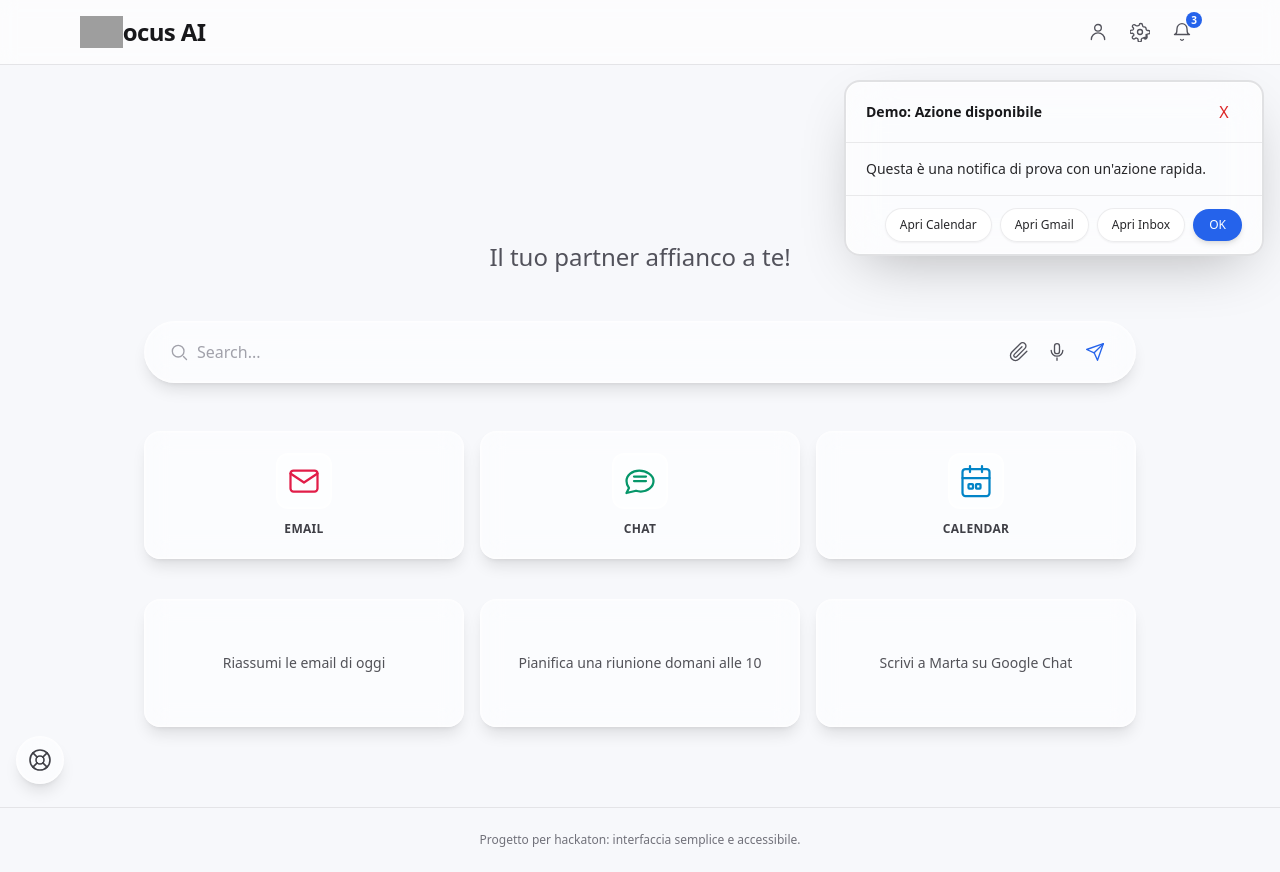
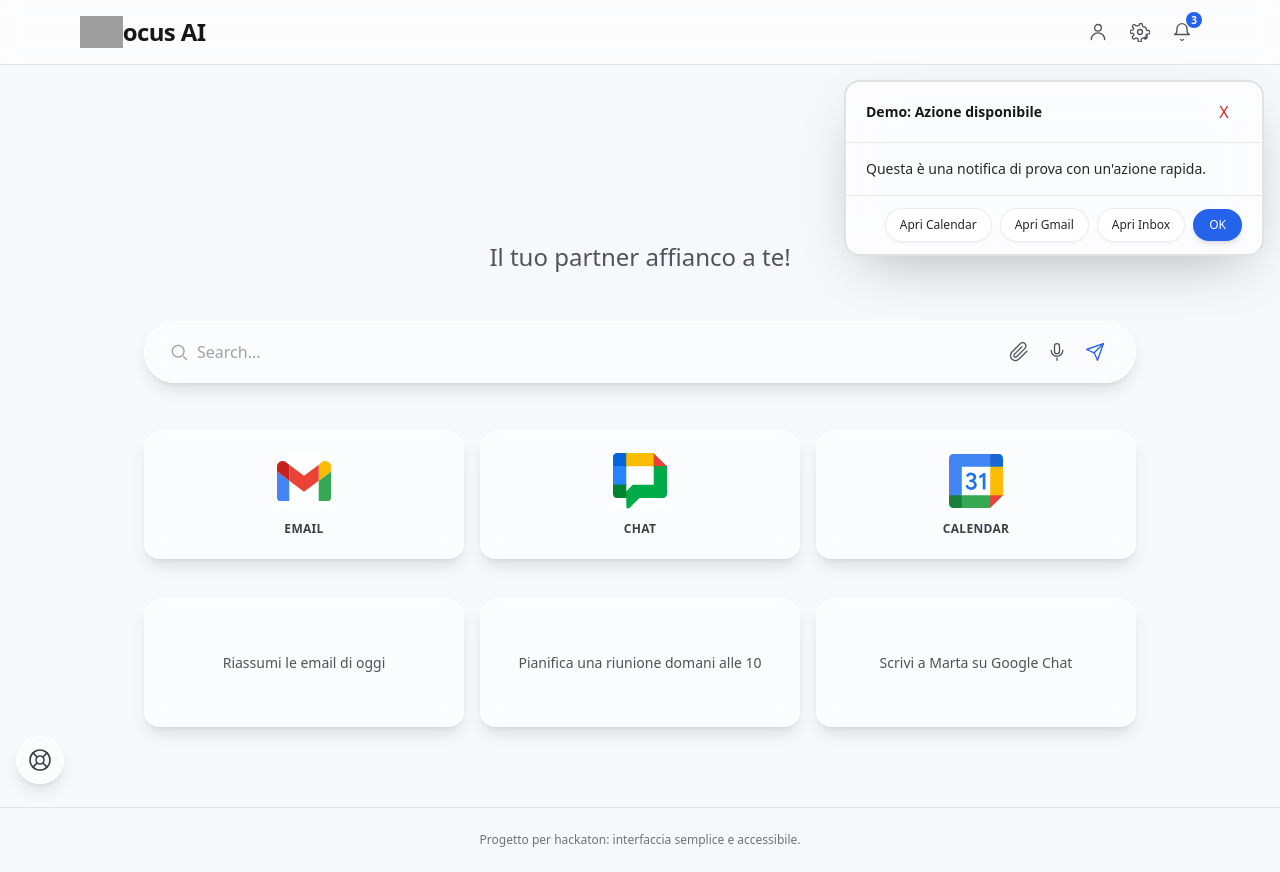
Before and after one commit to rvg07/locus_ai, a React (Vite) app: page / in a window 1280 px wide. Built offline with nearby package versions, Linux system fonts and the light colour scheme; no server answers; grey boxes are pictures that could not be loaded.

Commit message:
added new icons

```diff
--- a/src/icons/CalendarIcon.jsx
+++ b/src/icons/CalendarIcon.jsx
@@ -2,11 +2,31 @@ import React from 'react'
 
 export default function CalendarIcon(props) {
   return (
-    <svg {...props} viewBox="0 0 24 24" fill="none" stroke="currentColor" strokeWidth="1.5" strokeLinecap="round" strokeLinejoin="round">
-      <rect x="3" y="4" width="18" height="18" rx="2" />
-      <path d="M16 2v4M8 2v4M3 10h18" />
-      <rect x="7" y="14" width="3" height="3" rx=".5" />
-      <rect x="12" y="14" width="3" height="3" rx=".5" />
-    </svg>
+    <svg version="1.1" id="Livello_1" xmlns="http://www.w3.org/2000/svg" xmlns:xlink="http://www.w3.org/1999/xlink" x="0px" y="0px"
+	 viewBox="0 0 200 200" enable-background="new 0 0 200 200" xml:space="preserve">
+<g>
+	<g transform="translate(3.75 3.75)">
+		<path fill="#FFFFFF" d="M148.882,43.618l-47.368-5.263l-57.895,5.263L38.355,96.25l5.263,52.632l52.632,6.579l52.632-6.579
+			l5.263-53.947L148.882,43.618z"/>
+		<path fill="#1A73E8" d="M65.211,125.276c-3.934-2.658-6.658-6.539-8.145-11.671l9.132-3.763c0.829,3.158,2.276,5.605,4.342,7.342
+			c2.053,1.737,4.553,2.592,7.474,2.592c2.987,0,5.553-0.908,7.697-2.724s3.224-4.132,3.224-6.934c0-2.868-1.132-5.211-3.395-7.026
+			s-5.105-2.724-8.5-2.724h-5.276v-9.039H76.5c2.921,0,5.382-0.789,7.382-2.368c2-1.579,3-3.737,3-6.487
+			c0-2.447-0.895-4.395-2.684-5.855s-4.053-2.197-6.803-2.197c-2.684,0-4.816,0.711-6.395,2.145s-2.724,3.197-3.447,5.276
+			l-9.039-3.763c1.197-3.395,3.395-6.395,6.618-8.987c3.224-2.592,7.342-3.895,12.342-3.895c3.697,0,7.026,0.711,9.974,2.145
+			c2.947,1.434,5.263,3.421,6.934,5.947c1.671,2.539,2.5,5.382,2.5,8.539c0,3.224-0.776,5.947-2.329,8.184
+			c-1.553,2.237-3.461,3.947-5.724,5.145v0.539c2.987,1.25,5.421,3.158,7.342,5.724c1.908,2.566,2.868,5.632,2.868,9.211
+			s-0.908,6.776-2.724,9.579c-1.816,2.803-4.329,5.013-7.513,6.618c-3.197,1.605-6.789,2.421-10.776,2.421
+			C73.408,129.263,69.145,127.934,65.211,125.276z"/>
+		<path fill="#1A73E8" d="M121.25,79.961l-9.974,7.25l-5.013-7.605l17.987-12.974h6.895v61.197h-9.895L121.25,79.961z"/>
+		<path fill="#EA4335" d="M148.882,196.25l47.368-47.368l-23.684-10.526l-23.684,10.526l-10.526,23.684L148.882,196.25z"/>
+		<path fill="#34A853" d="M33.092,172.566l10.526,23.684h105.263v-47.368H43.618L33.092,172.566z"/>
+		<path fill="#4285F4" d="M12.039-3.75C3.316-3.75-3.75,3.316-3.75,12.039v136.842l23.684,10.526l23.684-10.526V43.618h105.263
+			l10.526-23.684L148.882-3.75H12.039z"/>
+		<path fill="#188038" d="M-3.75,148.882v31.579c0,8.724,7.066,15.789,15.789,15.789h31.579v-47.368H-3.75z"/>
+		<path fill="#FBBC04" d="M148.882,43.618v105.263h47.368V43.618l-23.684-10.526L148.882,43.618z"/>
+		<path fill="#1967D2" d="M196.25,43.618V12.039c0-8.724-7.066-15.789-15.789-15.789h-31.579v47.368H196.25z"/>
+	</g>
+</g>
+</svg>
   )
 }
--- a/src/icons/ChatIcon.jsx
+++ b/src/icons/ChatIcon.jsx
@@ -2,9 +2,113 @@ import React from 'react'
 
 export default function ChatIcon(props) {
   return (
-    <svg {...props} viewBox="0 0 24 24" fill="none" stroke="currentColor" strokeWidth="1.5" strokeLinecap="round" strokeLinejoin="round">
-      <path d="M21 12c0 3.866-3.806 7-8.5 7-1.13 0-2.203-.18-3.17-.51L3 20l1.66-3.32C3.63 15.4 3 13.77 3 12 3 8.134 6.806 5 11.5 5S21 8.134 21 12z" />
-      <path d="M8 12h8M8 9h8" />
+    <svg xmlns="http://www.w3.org/2000/svg" version="1.1" viewBox="0.00 0.00 311.00 320.00">
+      <g stroke-width="2.00" fill="none" stroke-linecap="butt">
+        <path stroke="#7e916f" vector-effect="non-scaling-stroke" d="M 76.37 0.51L 76.38 76.98"/>
+        <path stroke="#1375eb" vector-effect="non-scaling-stroke" d="M 76.38 76.98 L 0.00 76.96"
+        />
+        <path stroke="#f3801d" vector-effect="non-scaling-stroke" d="
+  M 235.08 1.09
+  Q 234.92 1.15 234.81 1.22
+  Q 234.64 1.31 234.64 1.50
+  L 234.62 77.01"
+        />
+        <path stroke="#7eb426" vector-effect="non-scaling-stroke" d="
+  M 234.62 77.01
+  Q 234.60 77.01 234.57 77.01"
+        />
+        <path stroke="#91a080" vector-effect="non-scaling-stroke" d="
+  M 76.41 77.01
+  Q 76.40 77.00 76.38 76.98"
+        />
+        <path stroke="#75783e" vector-effect="non-scaling-stroke" d="
+  M 310.53 76.77
+  L 234.62 77.01"
+        />
+        <path stroke="#138495" vector-effect="non-scaling-stroke" d="
+  M 76.43 182.69
+  L 0.00 182.67"
+        />
+        <path stroke="#00983a" vector-effect="non-scaling-stroke" d="M 76.44 259.13 L 76.43 220.85"/>
+      </g>
+      <path fill="#0066da" d="
+  M 76.37 0.51
+  L 76.38 76.98
+  L 0.00 76.96
+  L 0.00 20.77
+  Q 0.85 14.81 3.53 10.76
+  Q 10.14 0.74 22.75 0.67
+  Q 49.41 0.53 76.37 0.51
+  Z"
+      />
+      <path fill="#fbbc04" d="
+  M 76.37 0.51
+  L 233.79 0.53
+  A 1.61 1.57 -26.7 0 1 234.71 0.82
+  L 235.08 1.09
+  Q 234.92 1.15 234.81 1.22
+  Q 234.64 1.31 234.64 1.50
+  L 234.62 77.01
+  Q 234.60 77.01 234.57 77.01
+  L 76.41 77.01
+  Q 76.40 77.00 76.38 76.98
+  L 76.37 0.51
+  Z"
+      />
+      <path fill="#ea4335" d="
+  M 235.08 1.09
+  L 310.53 76.77
+  L 234.62 77.01
+  L 234.64 1.50
+  Q 234.64 1.31 234.81 1.22
+  Q 234.92 1.15 235.08 1.09
+  Z"
+      />
+      <path fill="#2684fc" d="
+  M 0.00 76.96
+  L 76.38 76.98
+  Q 76.40 77.00 76.41 77.01
+  L 76.43 182.69
+  L 0.00 182.67
+  L 0.00 76.96
+  Z"
+      />
+      <path fill="#00ac47" d="
+  M 310.53 76.77
+  L 311.00 77.11
+  L 311.00 239.01
+  Q 308.34 253.54 295.94 257.78
+  Q 291.52 259.30 282.91 259.28
+  Q 227.02 259.19 169.99 259.11
+  Q 161.71 259.10 153.19 259.23
+  Q 152.72 259.24 152.39 259.57
+  Q 124.49 287.34 96.39 315.59
+  C 93.52 318.48 90.27 320.09 86.15 319.48
+  Q 80.39 318.63 77.66 313.54
+  Q 76.51 311.38 76.49 305.66
+  Q 76.42 282.47 76.44 259.13
+  L 76.43 220.85
+  L 114.21 183.07
+  A 1.79 1.77 22.3 0 1 115.47 182.55
+  L 233.77 182.59
+  A 0.83 0.83 0.0 0 0 234.60 181.76
+  L 234.57 77.01
+  Q 234.60 77.01 234.62 77.01
+  L 310.53 76.77
+  Z"
+      />
+      <path fill="#00832d" d="
+  M 76.43 182.69
+  L 76.43 220.85
+  L 76.44 259.13
+  Q 52.47 259.27 28.91 259.22
+  Q 19.09 259.20 14.76 257.68
+  Q 2.62 253.44 0.00 238.88
+  L 0.00 182.67
+  L 76.43 182.69
+  Z"
+      />
     </svg>
+
   )
 }
--- a/src/icons/MailIcon.jsx
+++ b/src/icons/MailIcon.jsx
@@ -2,9 +2,12 @@ import React from 'react'
 
 export default function MailIcon(props) {
   return (
-    <svg {...props} viewBox="0 0 24 24" fill="none" stroke="currentColor" strokeWidth="1.5" strokeLinecap="round" strokeLinejoin="round">
-      <rect x="3" y="5" width="18" height="14" rx="2" ry="2" />
-      <path d="M3 7l9 6 9-6" />
+    <svg xmlns="http://www.w3.org/2000/svg" viewBox="52 42 88 66">
+      <path fill="#4285f4" d="M58 108h14V74L52 59v43c0 3.32 2.69 6 6 6" />
+      <path fill="#34a853" d="M120 108h14c3.32 0 6-2.69 6-6V59l-20 15" />
+      <path fill="#fbbc04" d="M120 48v26l20-15v-8c0-7.42-8.47-11.65-14.4-7.2" />
+      <path fill="#ea4335" d="M72 74V48l24 18 24-18v26L96 92" />
+      <path fill="#c5221f" d="M52 51v8l20 15V48l-5.6-4.2c-5.94-4.45-14.4-.22-14.4 7.2" />
     </svg>
   )
 }
```
Also changed, not shown: 2 other files (tests, documents, lock files or other folders).
